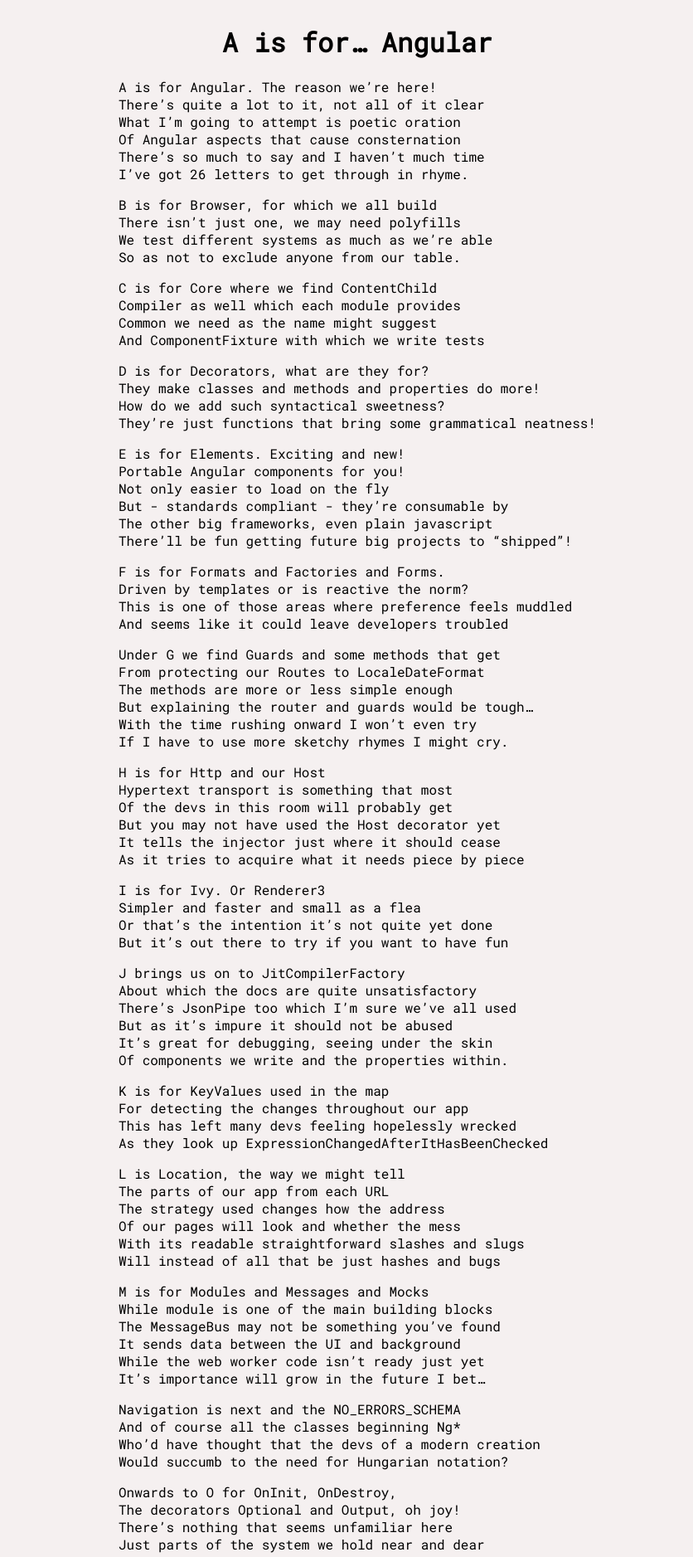
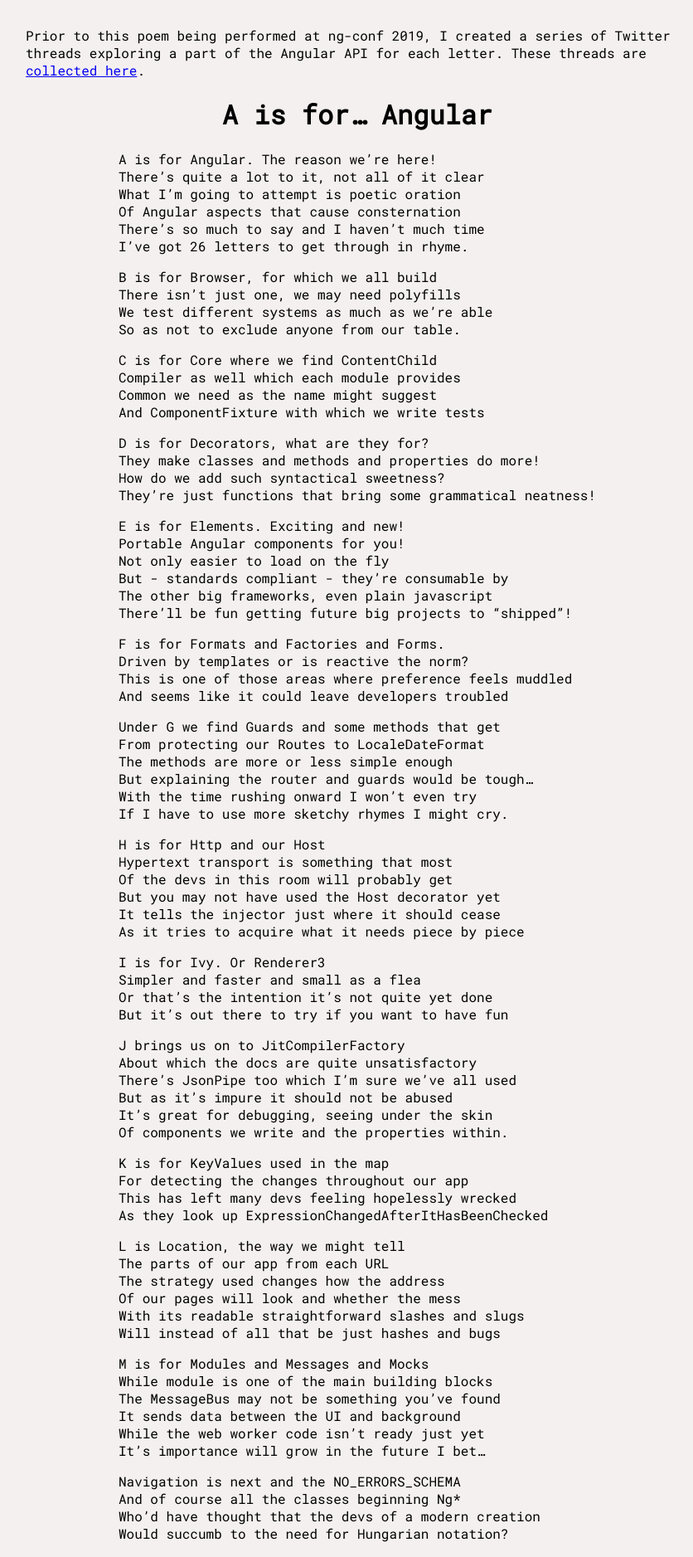
Before and after one commit to jdpearce/jopearcecouk, a Jekyll site: the page built from _poetry/aisforangular.md, in a window 1280 px wide. Shown: the top 1877 px of the page at 83% size, without its empty margins (209-1045 px from the left). Built offline with Jekyll 4.4.1, drawn with Linux system fonts in a browser that asks for light colours; nearby versions of some CDN libraries.

Commit message:
fix(poem): update poem style and added thread link to #AisForAngular

```diff
--- a/_layouts/poem.html
+++ b/_layouts/poem.html
@@ -36,6 +36,17 @@
                 padding: 0 0 1rem 0;
                 list-style-type: none;
             }
+
+            body {
+                width: 80%;
+                margin: 2rem auto;
+            }
+
+            @media (min-width: 1000px) {
+                body {
+                    width: 800px;
+                }
+            }
         </style>
     </head>
     <body>
--- a/_poetry/aisforangular.md
+++ b/_poetry/aisforangular.md
@@ -2,6 +2,8 @@
 title: '#AisForAngular'
 description: A short poem in the style of Dr. Seuss highlighting some selections from the Angular API. (First performed at ng-conf 2019)
 ---
+
+Prior to this poem being performed at ng-conf 2019, I created a series of Twitter threads exploring a part of the Angular API for each letter. These threads are [collected here](https://twitter.com/jdpearce/status/1125808421373206533).
 
 # A is for... Angular
 
```
